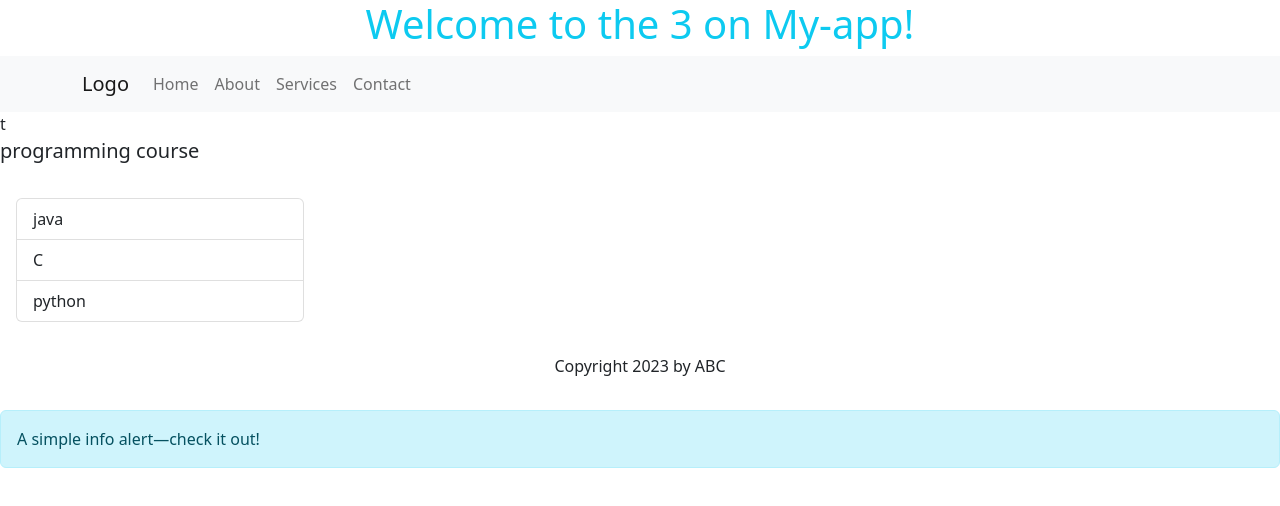
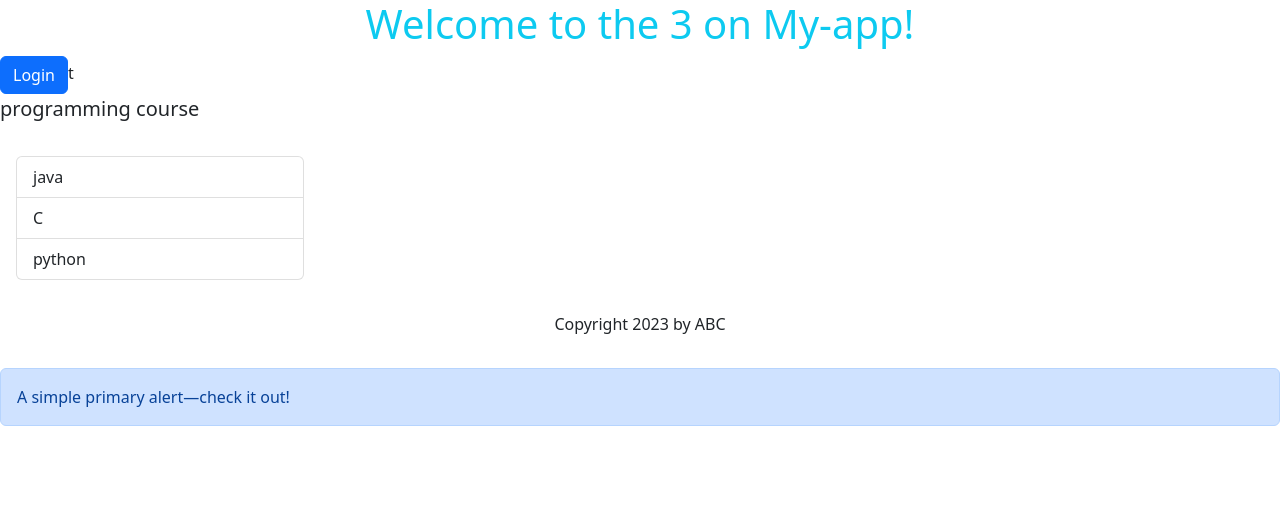
Before and after one commit to priyankayadav98/React_train, a React (Vite) app in the folder sample-project/: page / in a window 1280 px wide. Shown: the top 506 px of the page. Built offline with nearby package versions, Linux system fonts and the light colour scheme.

Commit message:
event changes added

```diff
--- a/sample-project/src/Components/Alert.tsx
+++ b/sample-project/src/Components/Alert.tsx
@@ -1,9 +1,12 @@
-import React from "react";
+import React, { ReactNode } from "react";
+interface Props {
+  children: ReactNode;
+}
 
-const Alert = () => {
+const Alert = ({ children }: Props) => {
   return (
-    <div className="alert alert-info" role="alert">
-      A simple info alert—check it out!
+    <div className="alert alert-primary" role="alert">
+      A simple primary alert—check it out!
     </div>
   );
 };
--- a/sample-project/src/Components/Navigation.tsx
+++ b/sample-project/src/Components/Navigation.tsx
@@ -1,47 +1,16 @@
-function navigation() {
+import React from "react";
+
+interface Props {
+  btn_msg: string;
+  onClick: () => void;
+}
+
+function Navigation({ btn_msg, onClick }: Props) {
   return (
-    <nav className="navbar navbar-expand-lg navbar-light bg-light">
-      <div className="container">
-        <a className="navbar-brand" href="/">
-          Logo
-        </a>
-        <button
-          className="navbar-toggler"
-          type="button"
-          data-toggle="collapse"
-          data-target="#navbarNav"
-          aria-controls="navbarNav"
-          aria-expanded="false"
-          aria-label="Toggle navigation"
-        >
-          <span className="navbar-toggler-icon"></span>
-        </button>
-        <div className="collapse navbar-collapse" id="navbarNav">
-          <ul className="navbar-nav ml-auto">
-            <li className="nav-item">
-              <a className="nav-link" href="/">
-                Home
-              </a>
-            </li>
-            <li className="nav-item">
-              <a className="nav-link" href="/about">
-                About
-              </a>
-            </li>
-            <li className="nav-item">
-              <a className="nav-link" href="/services">
-                Services
-              </a>
-            </li>
-            <li className="nav-item">
-              <a className="nav-link" href="/contact">
-                Contact
-              </a>
-            </li>
-          </ul>
-        </div>
-      </div>
-    </nav>
+    <button type="button" className="btn btn-primary" onClick={onClick}>
+      {btn_msg}
+    </button>
   );
 }
-export default navigation;
+
+export default Navigation;
```
